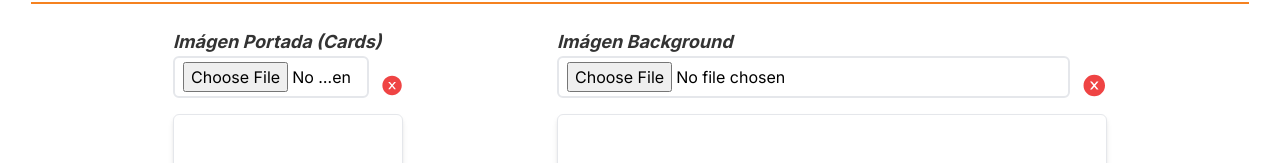
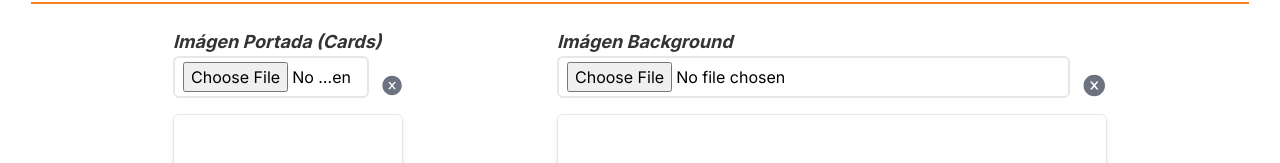
Before and after one commit to alloisa2005/entrega-app, a Next.js app: page /admin/nuevoJuego in a window 1280 px wide. Shown: the part 602-765 px from the top of the page. Built offline with nearby package versions, Linux system fonts and the light colour scheme.

Commit message:
feat: Agregando carga de imagenes al Form de nuevo juego

```diff
--- a/src/components/NuevoJuegoForm.jsx
+++ b/src/components/NuevoJuegoForm.jsx
@@ -108,7 +108,7 @@ const NuevoJuegoForm = () => {
             <div className="w-full flex items-center justify-between gap-3">
               <input onChange={handleInputImage} name="boxImage" type='file' accept="image/*"
               className="mb-4 outline-none text-md border-2 px-2 py-1 rounded-md w-[95%]" />
-              <AiFillCloseCircle onClick={handleDeleteImage('box')} size={25} className='text-red-500 hover:text-red-700 hover:cursor-pointer ease-in duration-300'/>
+              <AiFillCloseCircle onClick={handleDeleteImage('box')} size={25} className={`${boxImagePreview ? 'text-red-500 hover:text-red-700 hover:cursor-pointer': 'text-gray-500'} ease-in duration-300`}/>
             </div>
             <div className="w-full lg:w-[230px] h-[230px] border shadow-md rounded-md overflow-hidden">
               {boxImagePreview && (
@@ -122,7 +122,7 @@ const NuevoJuegoForm = () => {
             <div className="flex items-center justify-between gap-3">
               <input onChange={handleInputImage} name="posterImage" type='file' accept="image/*"
                 className="mb-4 outline-none text-md border-2 px-2 py-1 rounded-md w-[95%]" />
-              <AiFillCloseCircle onClick={handleDeleteImage('poster')} size={25} className='text-red-500 hover:text-red-700 hover:cursor-pointer ease-in duration-300'/>
+              <AiFillCloseCircle onClick={handleDeleteImage('poster')} size={25} className={`${posterImagePreview ? 'text-red-500 hover:text-red-700 hover:cursor-pointer': 'text-gray-500'} ease-in duration-300`}/>
             </div>
             <div className="w-full lg:w-[550px] h-[230px] border shadow-md rounded-md overflow-hidden">
               {posterImagePreview && (
```
